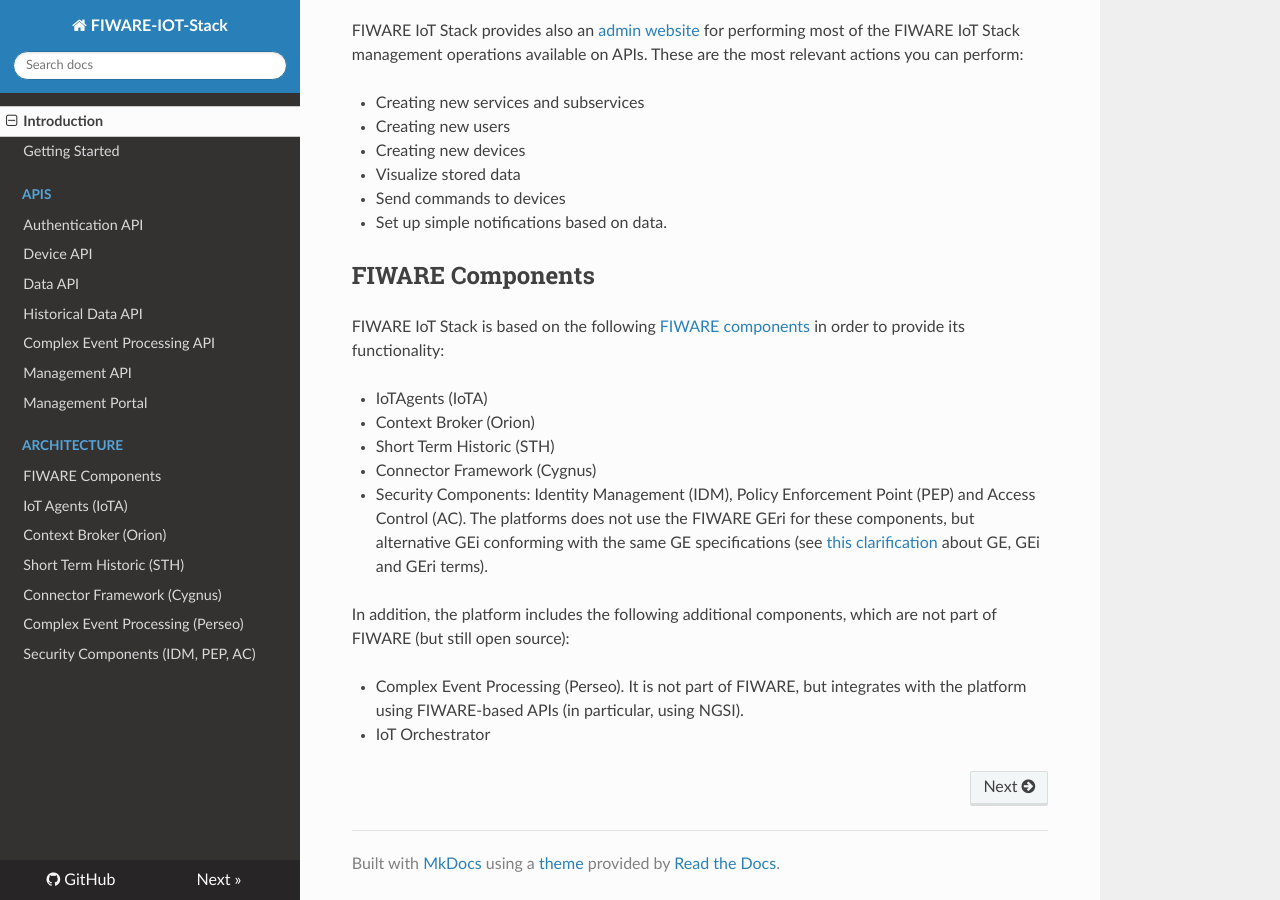
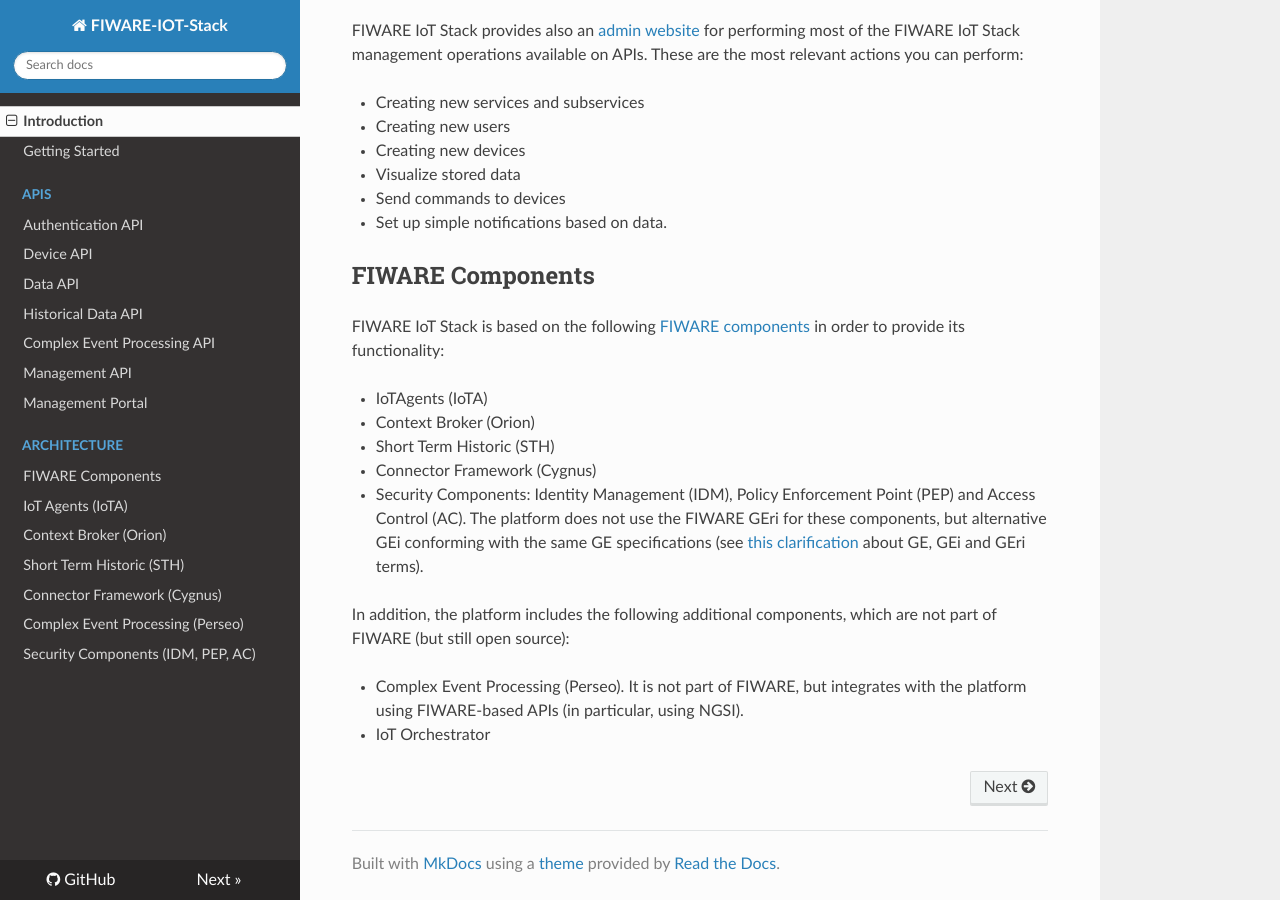
Before and after one commit to telefonicaid/thinking-cities, an MkDocs documentation site: the page built from docs/index.md, in a window 1280 px wide and 900 px high, scrolled down 792 px. Built offline with MkDocs 1.6.1, drawn with Linux system fonts in a browser that asks for light colours; nearby versions of some CDN libraries; old or Windows-style settings are respelled for this version of MkDocs.

Commit message:
Update index.md

```diff
--- a/docs/index.md
+++ b/docs/index.md
@@ -41,7 +41,7 @@
 - Context Broker (Orion)
 - Short Term Historic (STH)
 - Connector Framework (Cygnus)
-- Security Components: Identity Management (IDM), Policy Enforcement Point (PEP) and Access Control (AC). The platforms does not
+- Security Components: Identity Management (IDM), Policy Enforcement Point (PEP) and Access Control (AC). The platform does not
   use the FIWARE GEri for these components, but alternative GEi conforming with the same GE specifications (see
   [this clarification](https://ask.fiware.org/question/1/what-is-a-fiware-ge-and-a-gei/) about GE, GEi and GEri terms).
 
```
